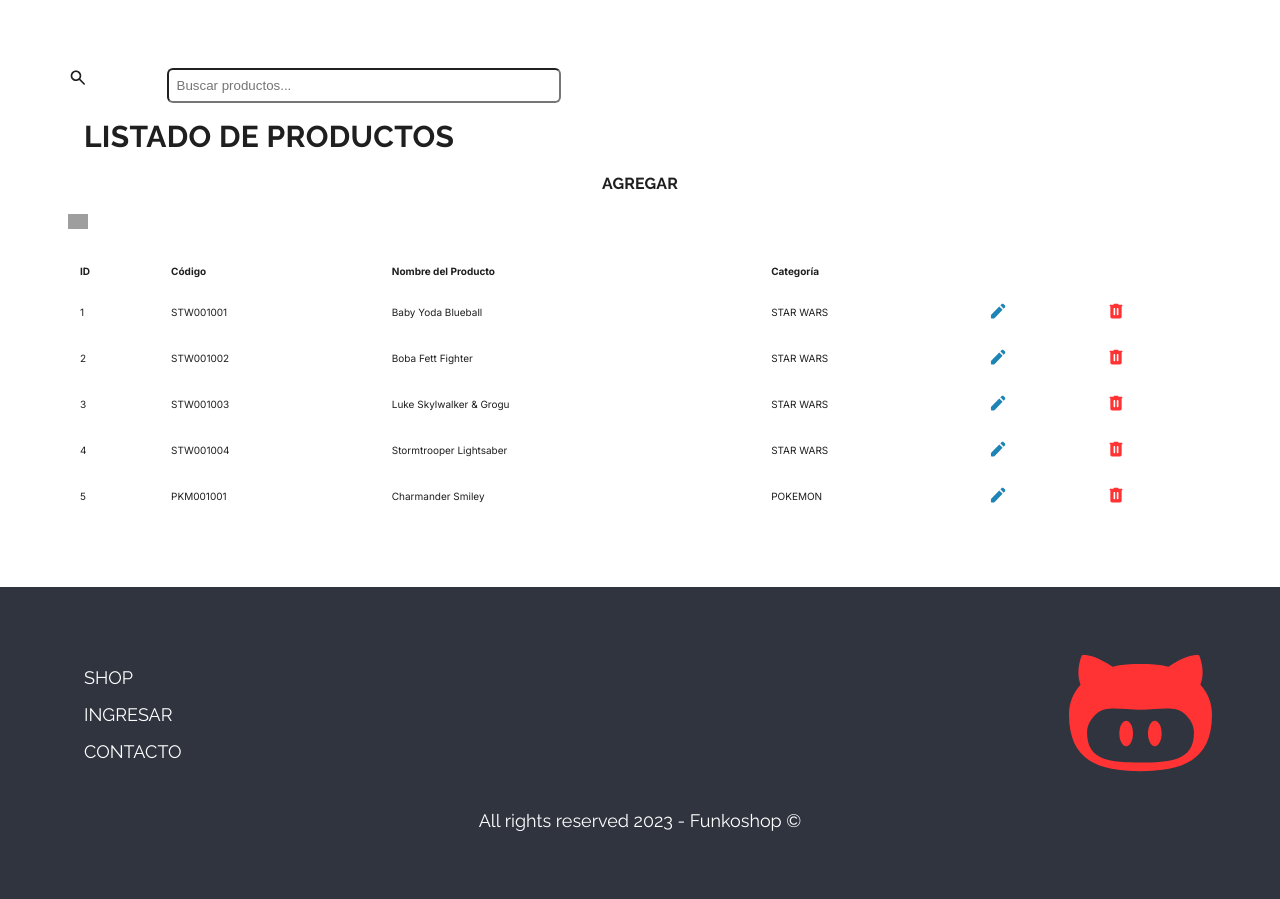
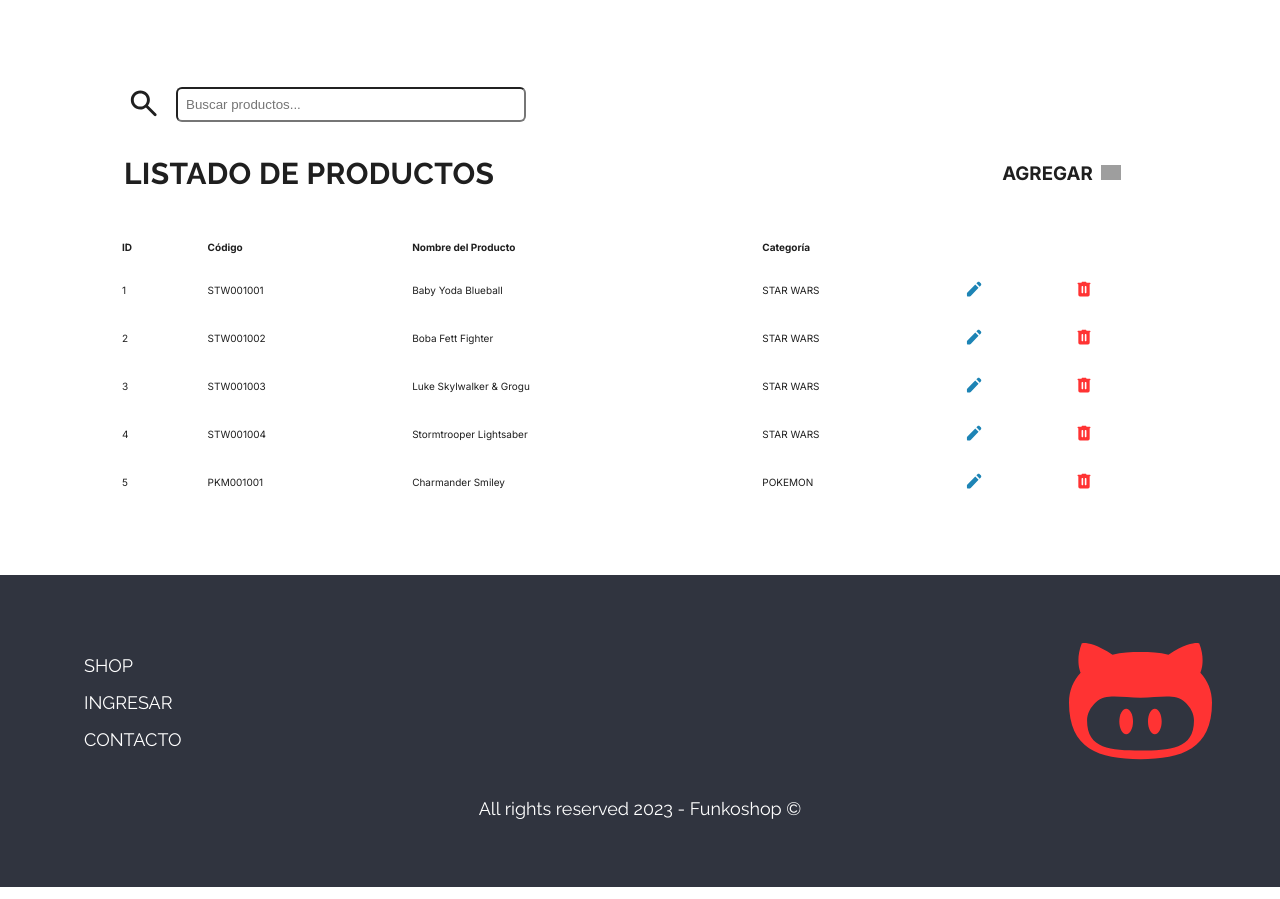
Before and after one commit to Rominavila47/ProyectoJunko, a web app: file html/admin/Administrador.html in a window 1280 px wide. Shown: the part 127-1026 px from the top of the page. Run offline with its HTML, style and script files only (its server is not run), Linux system fonts and the light colour scheme; some libraries are stand-ins or nearby versions; grey boxes are pictures that could not be loaded.

Commit message:
mejorado administrador

```diff
--- a/css/index.css
+++ b/css/index.css
@@ -83,6 +83,8 @@
 }
 img {
   width: 100%;
+  background-color: transparent;
+
 }
 .container {
   max-width: 1200px;
@@ -308,15 +310,7 @@
   text-align: center;
 }
 
-/*Animations*/
-@keyframes fade {
-  0% {
-    opacity: 0;
-  }
-  100% {
-    opacity: 1;
-  }
-}
+
 
 
 
@@ -367,43 +361,99 @@
 
 
 /* ADMIN */
-.busqueda{
-  display: inline-grid;
-  grid-template-columns: 1fr 2fr;
-  justify-content: start;
+.busqueda__content{
+  display: inline-flex;
+  flex-direction: row;
+  justify-content: space-between;
+  align-items: center;
+  gap: var(--spacing-12);
+  padding: var(--spacing-16);
+  position: relative;
 }
-.busqueda input[type="text"] {
+.busqueda__boton {
+  display: flex;
   height: auto;
-  width: 200%;
+  width: auto;
+  cursor: pointer;
+  background-color: transparent;
+  border-color: transparent;
+}
+
+.busqueda__boton-img {
+  display: flex;
+  height: auto;
+  width: var(--spacing-36);
+  transition: all.3s ease-in-out;
+
+}
+.busqueda__boton:hover {
+  background-color: var(--ligth-font-solid);
+  border-color: var(--ligth-font-solid);
+}
+
+.busqueda__box {
+  display: flex;
+  height: auto;
+  width: 350px;
   border-radius: 6px;
   padding: var(--spacing-8);
 }
-.titleIzq h1 {
-  justify-content: start;
-  text-align: start;
+.listado-productos-membrete {
+  display: inline-flex;
+  flex-direction: row;
+  justify-content: space-between;
+  align-items: center;
+  gap: var(--spacing-8);
 }
-.listado-productos table {
+.listado-productos-titulo {
+  color: var(--dark-solid);
+  font-family: var(--alternative-font);
+  font-size: var(--font-xlarge);
+  font-weight: 700;
+  line-height: normal;
+  letter-spacing: 0.01em;
+  margin: var(--spacing-16);
+  margin-right: 500px;
+}
+.listado-productos-sbutitulo {
+  color: var(--dark-solid);
+  text-align: center;
+  font-family: var(--alternative-font);
+  font-size: var(--font-xXsmall);
+  font-weight: 800;
+  line-height: normal;
+  letter-spacing: 0.01em;
+}
+.listado-productos-add {
+  background-color: transparent;
+  width: var(--spacing-20);
+  height: var(--spacing-20);
+  border: none;
+  cursor: pointer;
+}
+.listado-productos-table {
+  display: flex;
+  flex-direction: column;
+  border-collapse: collapse;
   width: 100%;
-  border-collapse: collapse;
   margin-top: var(--spacing-20);
 }
-.listado-productos th,
-.listado-productos td {
+.listado-productos-table th,
+.listado-productos-table td {
   padding: var(--spacing-12);
   text-align: left;
 }
-.listado-productos th {
+.listado-productos-table th {
   color: var(--dark-solid);
 }
 .Editar,
-.Borrar,
-.lupa-icon,
-.Add {
+.Borrar {
   background-color: transparent;
   width: var(--spacing-20);
   height: var(--spacing-20);
   border: none;
 }
+
 
 /*LOGIN Y REGISTER */
 body form {
@@ -481,10 +531,7 @@
   overflow: hidden;
 }
 
-picture img {
-  width: 100%;
-  height: auto;
-}
+
 
 
 .resumen-section {
@@ -522,3 +569,12 @@
   border-radius: 2px;
   cursor: pointer;
 }
+/*Animations*/
+@keyframes fade {
+  0% {
+    opacity: 0;
+  }
+  100% {
+    opacity: 1;
+  }
+}
--- a/html/admin/Administrador.html
+++ b/html/admin/Administrador.html
@@ -24,17 +24,17 @@
         </nav>
     </header> <!--Final del header-->
 
-    <main>
-        <section class="busqueda">
-            <button class="lupa-icon"> <img src="../../img/icons/search_icon.svg" alt="Lupa"></button>
-            <input type="text" placeholder="Buscar productos...">
+    <main class="main container">
+        <section class="busqueda__content">
+            <button class="busqueda__boton"> <img class="busqueda__boton-img" src="../../img/icons/search_icon.svg" alt="Lupa"></button>
+            <input class="busqueda__box" type="text" placeholder="Buscar productos...">
         </section>
-        <section class="titleIzq">
-            <h1 class="tituloh1">LISTADO DE PRODUCTOS</h1>
-            <label for="Add"><h3 class="tituloh3">AGREGAR</h3></label>
-            <button class="Add" id="Add"> <img src="../../img/icons/mdi_plus-box.png" alt="signo de suma para agregar"></button></td>
+        <section class="listado-productos-membrete">
+            <h1 class="listado-productos-titulo">LISTADO DE PRODUCTOS</h1>
+            <label for="Add"><h3 class="listado-productos-subtitulo">AGREGAR</h3></label>
+            <button class="listado-productos-add" id="Add"> <img src="../../img/icons/mdi_plus-box.png" alt="signo de suma para agregar"></button></td>
         </section>
-        <section class="listado-productos">
+        <section class="listado-productos-table">
             <table>
                 <thead>
                     <tr>
```
